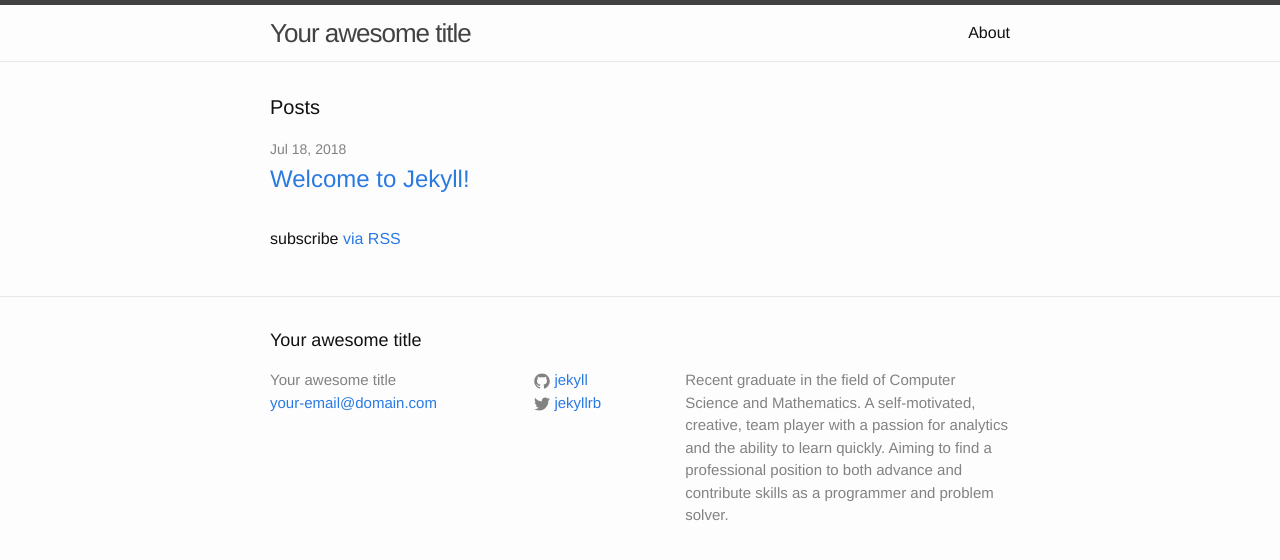
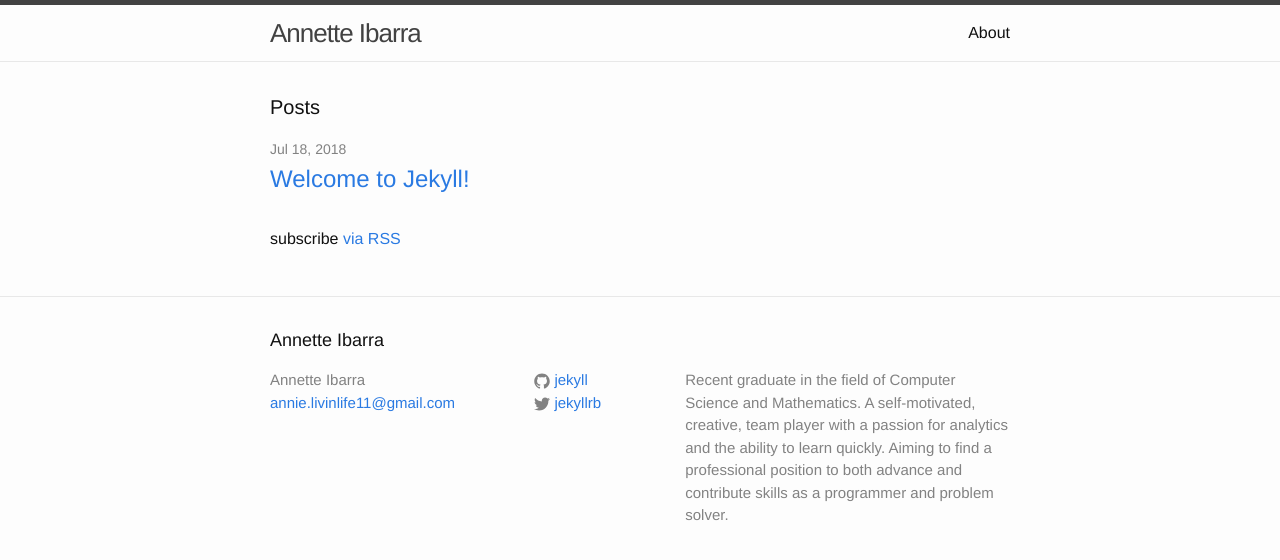
Before and after one commit to annieibarra/annieibarra.github.io, a Jekyll site: the page built from index.html, in a window 1280 px wide. Shown: the top 560 px of the page. Built offline with Jekyll 4.4.1, drawn with Linux system fonts in a browser that asks for light colours.

Commit message:
Add title and email

```diff
--- a/_config.yml
+++ b/_config.yml
@@ -6,8 +6,8 @@
 # 'jekyll serve'. If you change this file, please restart the server process.
 
 # Site settings
-title: Your awesome title
-email: your-email@domain.com
+title: Annette Ibarra
+email: annie.livinlife11@gmail.com
 description: > # this means to ignore newlines until "baseurl:"
   Recent graduate in the field of Computer Science and Mathematics.
   A self-motivated, creative, team player with a passion for analytics
```
